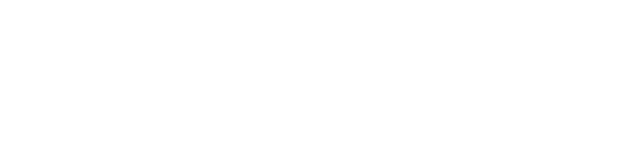
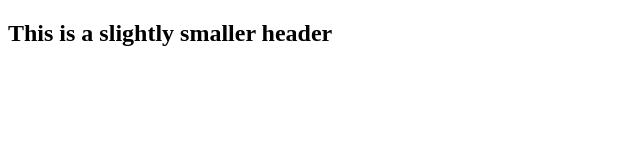
Before and after one commit to meynaaard/demo-repo, a plain HTML site: page index.html in a window 1280 px wide. Shown: the whole page, without its empty margins (0-640 px from the left). Drawn offline with Linux system fonts and the light colour scheme.

Commit message:
Added smaller header

```diff
--- a/index.html
+++ b/index.html
@@ -6,6 +6,6 @@
     <title>Document</title>
 </head>
 <body>
-
+    <h2>This is a slightly smaller header</h2>
 </body>
 </html>
```
